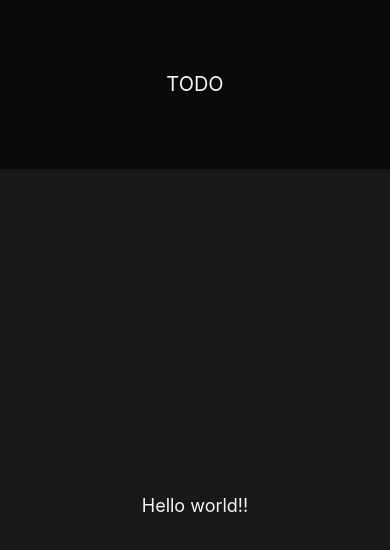
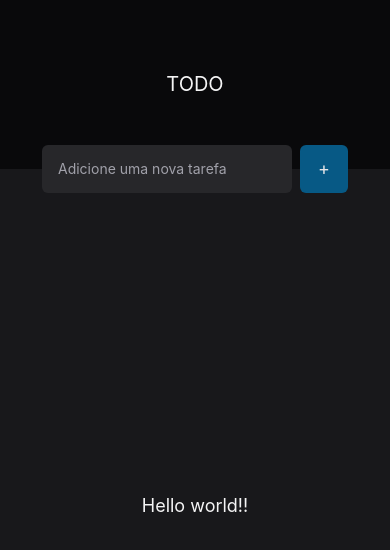
Before and after one commit to andrerousselet/react-native-todo-list, a React Native app: screen / in a window 390 px wide. Shown: the top 550 px of the page. Built offline with nearby package versions, Linux system fonts and the light colour scheme.

Commit message:
feat: add textinput and button to add tasks

```diff
--- a/src/screens/Home/index.tsx
+++ b/src/screens/Home/index.tsx
@@ -1,8 +1,18 @@
-import { Text, View } from "react-native";
+import { Text, TextInput, TouchableOpacity, View } from "react-native";
 
 export function Home() {
   return (
-    <View className="flex-1 items-center justify-center">
+    <View className="relative flex-1 items-center justify-center">
+      <View className="absolute -top-6 flex-row items-center justify-center px-2">
+        <TextInput
+          placeholder="Adicione uma nova tarefa"
+          placeholderTextColor="#a1a1aa"
+          className="text-zinc-200 p-4 rounded-md bg-zinc-800 top-0 flex-1 h-12 mr-2"
+        />
+        <TouchableOpacity className="rounded-md bg-sky-800 h-12 w-12 items-center justify-center">
+          <Text className="text-zinc-200 text-lg">+</Text>
+        </TouchableOpacity>
+      </View>
       <Text className="text-zinc-100 text-lg">Hello world!!</Text>
     </View>
   );
```
